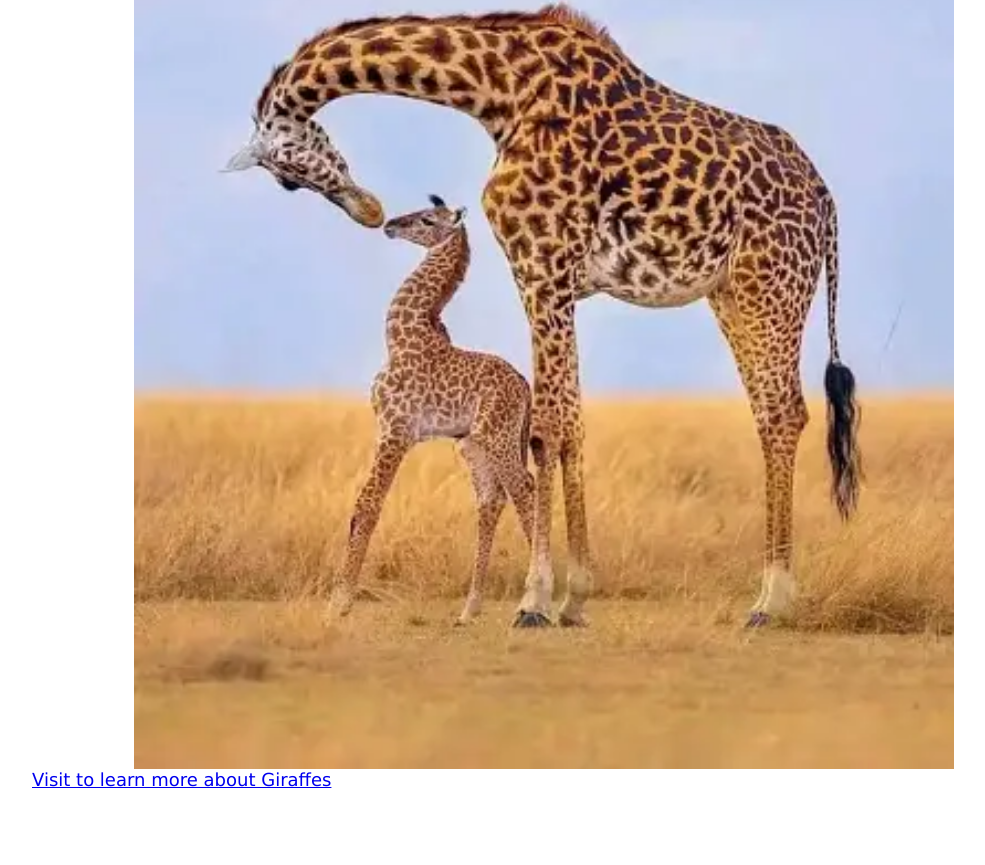
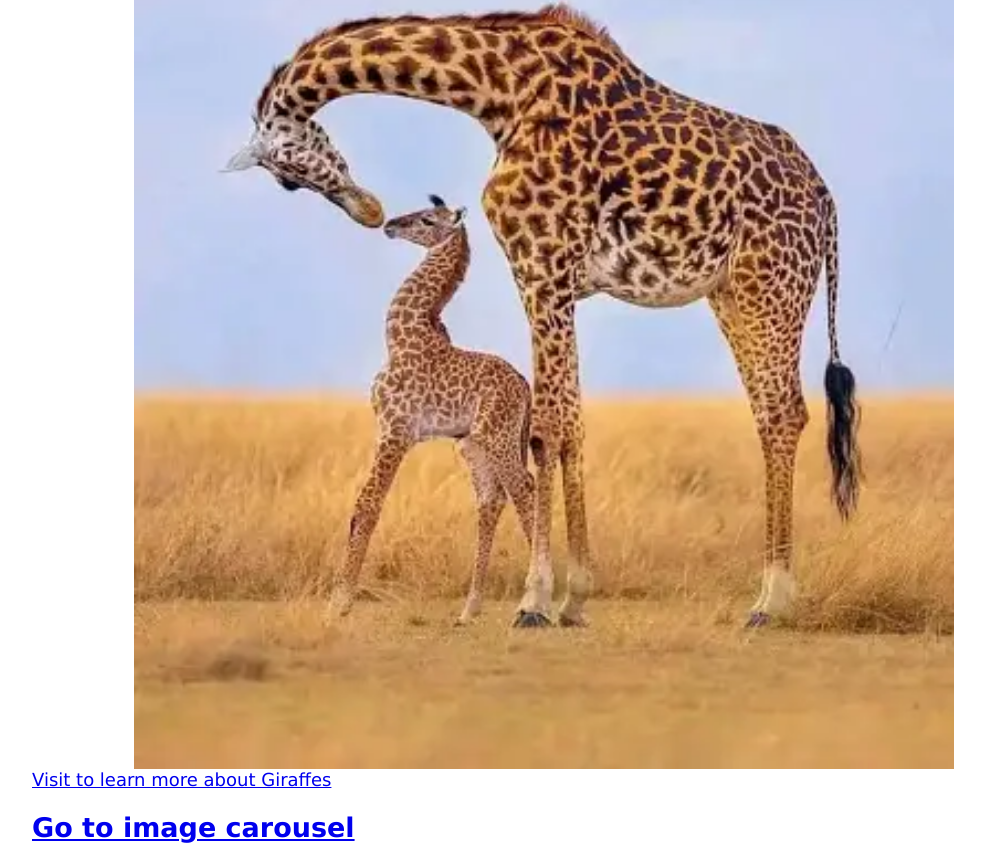
Before and after one commit to calijaneuva/calijaneuva.github.io, a plain HTML site: page index.html in a window 1280 px wide. Shown: the part 899-1764 px from the top of the page, without its empty margins (96-1081 px from the left). Before the commit the page ends 1697 px from the top, so only its background shows below. Drawn offline with Linux system fonts and the light colour scheme.

Commit message:
Update index.html

```diff
--- a/index.html
+++ b/index.html
@@ -21,4 +21,6 @@
 
   <body style="font-family: Verdana, sans-serif; margin-left: 10%; margin-right: 10%">
   <a href="giraffe.html">Visit to learn more about Giraffes</a>
+
+ <h2><a href="carousel.html">Go to image carousel</a></h2>
 <html/>
```
